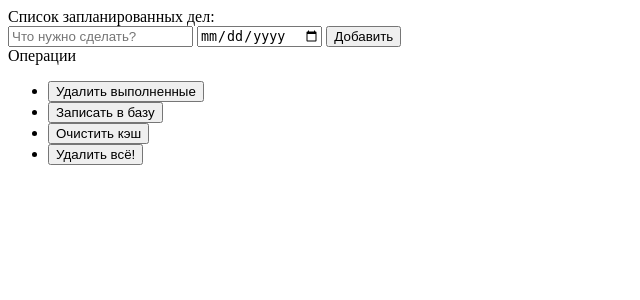
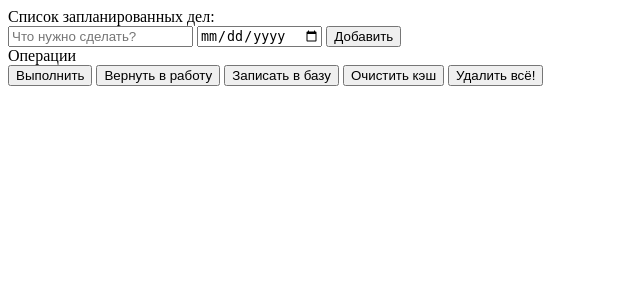
Before and after one commit to GitFoxDev/php-vr-todo, a PHP site: page / in a window 1280 px wide. Shown: the top 300 px of the page, without its empty margins (0-640 px from the left). Run offline with PHP 8.4, Linux system fonts and the light colour scheme; data that the repository does not hold is empty.

Commit message:
Завершение реализации всего необходимого функционала

```diff
--- a/index.php
+++ b/index.php
@@ -39,27 +39,59 @@
 			<div class="to-right">
 				<div class="to-header">Операции</div>
 				<div class="to-act">
-					<ul>
-						<li><button name="b1" class="to-button">Удалить выполненные</button></li>
-						<li><button name="b2" class="to-button">Записать в базу</button></li>
-						<li><button name="b3" class="to-button" onClick="clearCache()">Очистить кэш</button></li>
-						<li><button name="b4" class="to-button">Удалить всё!</button></li>
-					</ul>
+					<button id="b1" class="to-button" onClick="setCom()">Выполнить</button>
+					<button id="b2" class="to-button" onClick="setUncom()">Вернуть в работу</button>
+					<button id="b3" class="to-button" onClick="deleteComs()" style="display: none;">Удалить выполненные</button>
+					<button id="b4" class="to-button" onClick="addDb()">Записать в базу</button>
+					<button id="b5" class="to-button" onClick="clearCache()">Очистить кэш</button>
+					<button id="b6" class="to-button" onClick="deleteAll()">Удалить всё!</button>
 				</div>
 			</div>
 		</div>
 		<script language="javascript" type="text/javascript">
+			/*function f(el)
+			{
+				//$('#add_date').val()
+				if ($("#" + el.id).prop("checked")) {
+					$('#b1').removeAttr('style');
+					//alert(el.id);
+				}
+				else {
+					$('#b1').attr('style', 'display: none;');
+				}
+			}*/
+			/*$(".stcheck").click(function(){
+				var id_click = ($this).attr("n");
+				$('.to-error').html(id_click);
+				alert( '#' + id_click );
+			});
+			function statusCheckbox() {
+				//if ($("#myCheckbox").prop("checked"))
+				//$('.to-error').html($(this).className);
+				var id_click = ($this).attr("name");
+				$('.to-error').html(id_click);
+				alert( '#' + id_click );
+			}*/
 			//$('.b1').click( function() {
-			function getGoto() {
+
+			function getGoto()
+			{
 				$.ajax ({
 					type: "POST", url: 'getdata.php',
 					data: "r=goto/get", dataType : "text",
 					success: function (data) {
 						$('.to-do').html(data);
+						$('#b3').attr('style', 'display: none;');
+						if(data.indexOf('issetcom') + 1)
+						{
+							$('#b3').removeAttr('style');
+						}
 					}
 				});
 			}
 			getGoto();
+
+			//setInterval(getGoto,5000);
 			function addGoto()
 			{
 				if (($('#add_txt').val() !== '') && ($('#add_date').val() !== ''))
@@ -72,7 +104,7 @@
 							$('.to-error').html(data);
 						}
 					});
-					setTimeout(getGoto(),10000);
+					setTimeout(getGoto,3000);
 				}
 				else {
 					$('.to-error').html('<span class="to-mes-error">Заполните все поля!</span>'); }
@@ -86,7 +118,65 @@
 						$('.to-do').html(data);
 					}*/
 				});
-				setTimeout(getGoto(),10000);
+				setTimeout(getGoto,3000);
+			}
+			function addDb()
+			{
+				var tquery = 'r=goto/adddb&' + $("#formz").serialize();
+				$.ajax ({
+						type: "POST", url: 'getdata.php',
+						data: tquery, dataType : "text",
+						success: function (data) {
+							$('.to-error').html(data);
+						}
+					});
+				setTimeout(getGoto,3000);
+			}
+			function deleteAll()
+			{
+				$.ajax ({
+					type: "POST", url: 'getdata.php',
+					data: "r=goto/deleteall", dataType : "text",
+					/*success: function (data) {
+						$('.to-do').html(data);
+					}*/
+				});
+				setTimeout(getGoto,3000);
+			}
+			function setCom()
+			{
+				var tquery = 'r=goto/setcom&' + $("#formz").serialize();
+				$.ajax ({
+					type: "POST", url: 'getdata.php',
+					data: tquery, dataType : "text",
+					success: function (data) {
+							$('.to-error').html(data);
+					}
+				});
+				setTimeout(getGoto,3000);
+			}
+			function setUncom()
+			{
+				var tquery = 'r=goto/setuncom&' + $("#formz").serialize();
+				$.ajax ({
+					type: "POST", url: 'getdata.php',
+					data: tquery, dataType : "text",
+					/*success: function (data) {
+						$('.to-do').html(data);
+					}*/
+				});
+				setTimeout(getGoto,3000);
+			}
+			function deleteComs()
+			{
+				$.ajax ({
+					type: "POST", url: 'getdata.php',
+					data: "r=goto/deletecoms", dataType : "text",
+					/*success: function (data) {
+						$('.to-do').html(data);
+					}*/
+				});
+				setTimeout(getGoto,3000);
 			}
 			//});
 		</script>
```
